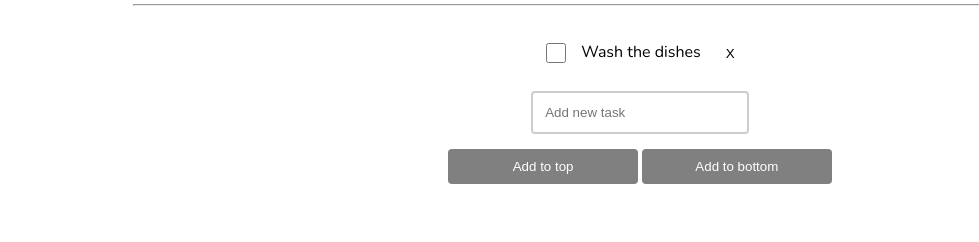
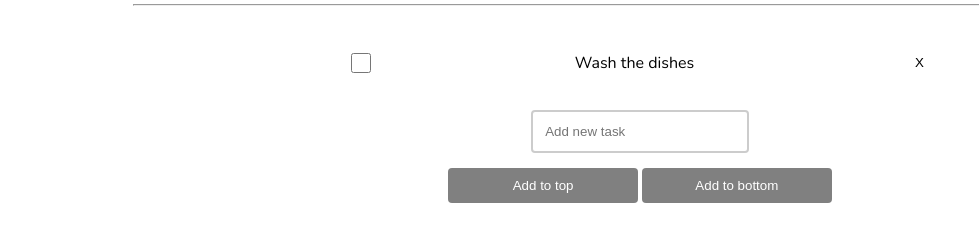
Before and after one commit to ismailsumercetin/todolist-js, a website built with Parcel: page index.html in a window 1280 px wide. Shown: the part 126-368 px from the top of the page, without its empty margins (0-979 px from the left). Built offline with nearby package versions, Linux system fonts and the light colour scheme.

Commit message:
fix(todoapp): minor improvements

```diff
--- a/src/index.js
+++ b/src/index.js
@@ -77,13 +77,14 @@ const populateTask = () => {
   if (tasksOfOwner.length !== 0) {
     //create list elements and render tasks to DOM
     tasksOfOwner.forEach((task) => {
+      const listElement = document.createElement("li");
+      const textElement = document.createElement("p");
+      textElement.textContent = task.text;
 
-      const listElement = document.createElement("li");
-      listElement.textContent = task.text;
+      if (task.completed) listElement.style = "text-decoration: line-through;";
 
-      if (task.completed)
-        listElement.style = "text-decoration: line-through;"
-
+      textElement.setAttribute("class", "text-todo");
+      listElement.appendChild(textElement);
       ulElement.appendChild(listElement);
 
       //create checkbox for each task
@@ -91,28 +92,24 @@ const populateTask = () => {
       taskCheckbox.type = "checkbox";
       taskCheckbox.value = task.id;
 
-      if (task.completed)
-        taskCheckbox.checked = true;
+      if (task.completed) taskCheckbox.checked = true;
 
       listElement.prepend(taskCheckbox);
 
       //create delete button for each task
       const taskDeleteButton = document.createElement("button");
-      taskDeleteButton.setAttribute('id', 'deleteButton');
+      taskDeleteButton.setAttribute("id", "deleteButton");
       taskDeleteButton.setAttribute(TASK_ID, task.id);
-      taskDeleteButton.textContent = "X"
+      taskDeleteButton.textContent = "X";
       listElement.append(taskDeleteButton);
 
       //remove list element listener, complete task listener
       taskCheckbox.addEventListener("change", completeTask);
       taskDeleteButton.addEventListener("click", remove);
-
     });
-
   } else {
-    ulElement.innerHTML = "<h3>No Task</h3>"
+    ulElement.innerHTML = "<h3>No Task</h3>";
   }
-
 };
 
 const addNewTask = (place) => {
@@ -146,7 +143,7 @@ const addNewTask = (place) => {
   }
 
   //clear the text input
-  newTaskTextbox.value = '';
+  newTaskTextbox.value = "";
 
   //update tasks item in sessionStorage
   sessionStorage.setItem(TASKS, JSON.stringify(storedTasks));
@@ -170,18 +167,15 @@ const remove = function () {
 };
 
 const completeTask = function () {
-
   //find task and make completed:true
   const taskData = JSON.parse(sessionStorage.getItem(TASKS));
 
   const taskCompleted = taskData.find((task) => {
-    return task.id === Number(this.getAttribute('value'));
+    return task.id === Number(this.getAttribute("value"));
   });
 
-  if (taskCompleted.completed)
-    taskCompleted.completed = false;
-  else
-    taskCompleted.completed = true;
+  if (taskCompleted.completed) taskCompleted.completed = false;
+  else taskCompleted.completed = true;
 
   sessionStorage.setItem(TASKS, JSON.stringify(taskData));
 
--- a/src/styles.css
+++ b/src/styles.css
@@ -1,5 +1,5 @@
 body {
-  font-family: 'Nunito', sans-serif;
+  font-family: "Nunito", sans-serif;
 }
 
 #app {
@@ -8,6 +8,15 @@ body {
 
 #sectionTodoOwner {
   text-align: left;
+}
+
+#todoList li {
+  display: flex;
+  align-items: center;
+  justify-content: space-between;
+  margin-left: auto;
+  margin-right: auto;
+  max-width: 50%;
 }
 
 hr {
@@ -25,8 +34,7 @@ ul {
   margin-top: 15px;
 }
 
-input[type=text] {
-
+input[type="text"] {
   width: 15%;
   padding: 12px;
   border: 2px solid #ccc;
@@ -36,13 +44,11 @@ input[type=text] {
   transition: 0.15s;
 }
 
-input[type=text]:hover {
+input[type="text"]:hover {
   border: 2px solid #555;
 }
 
-input[type=checkbox] {
-  margin-right: 15px;
-  vertical-align: middle;
+input[type="checkbox"] {
   width: 20px;
   height: 20px;
   cursor: pointer;
@@ -69,7 +75,7 @@ button:hover {
 li {
   margin: 8px;
   -webkit-transition: 0.15s;
-  transition: 0.30s;
+  transition: 0.3s;
 }
 
 li:hover {
@@ -87,7 +93,7 @@ select {
 }
 
 select:hover {
-  background-color:rgb(167, 222, 222);
+  background-color: rgb(167, 222, 222);
   cursor: pointer;
 }
 
@@ -96,18 +102,18 @@ select:hover {
 }
 
 #deleteButton {
-  margin: auto auto auto 1%;
-  content: "X";
-  vertical-align: middle;
-  color: black;
-  background: none;
-  border-radius: 20px;
-  width: 3%;
-  size: 5px;
-
+  background-color: #fff;
+  color: #000;
+  max-width: 48px;
 }
 
 #deleteButton:hover {
   background-color: red;
   color: white;
 }
+
+.text-todo {
+  word-break: break-word;
+  max-width: 60%;
+  text-align: left;
+}
```
